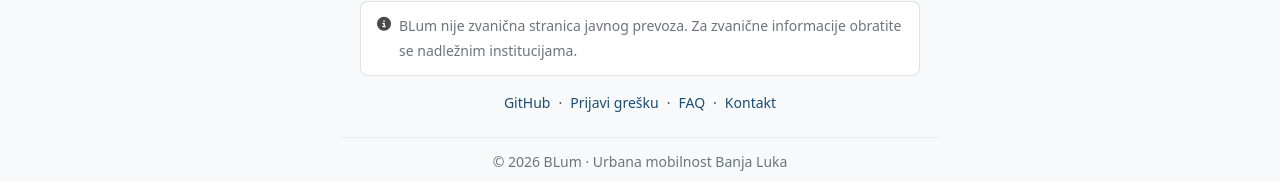
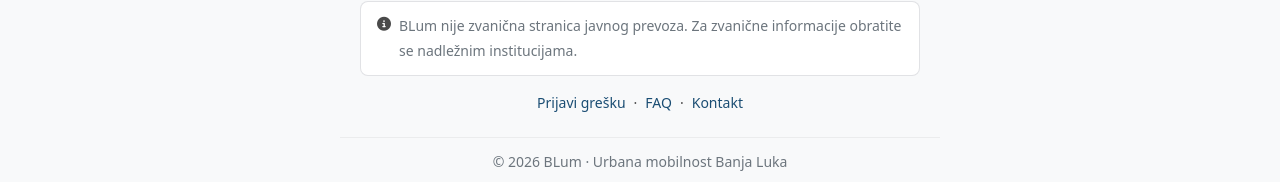
Before and after one commit to Open-Data-BiH/blum-project, an Astro site: page / in a window 1280 px wide. Shown: the part 2929-3111 px from the top of the page. Built offline with nearby package versions, Linux system fonts and the light colour scheme; Astro itself is replaced by a stand-in of ours.

Commit message:
refactor: remove GitHub repository link from footer

```diff
--- a/src/components/Footer.astro
+++ b/src/components/Footer.astro
@@ -18,8 +18,6 @@ const year = new Date().getFullYear();
     </div>
 
     <nav class="footer__links" aria-label="Footer links">
-      <a href="https://github.com/Open-Data-BiH/blum-project" target="_blank" rel="noopener noreferrer">GitHub</a>
-      <span class="footer__separator" aria-hidden="true">&middot;</span>
       <a
         href="https://github.com/Open-Data-BiH/blum-project/issues"
         target="_blank"
```
